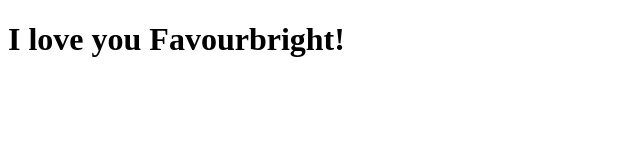
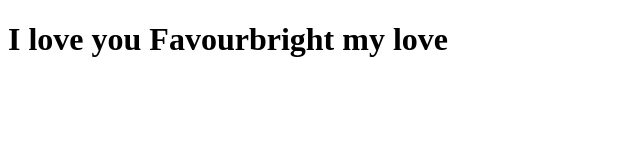
Before and after one commit to iamMarybrightEE/iamMarybrightEE.github.io, a plain HTML site: page index.html in a window 1280 px wide. Shown: the whole page, without its empty margins (0-640 px from the left). Drawn offline with Linux system fonts and the light colour scheme.

Commit message:
Update index.html

```diff
--- a/index.html
+++ b/index.html
@@ -7,6 +7,6 @@
     <title>Document</title>
 </head>
 <body>
-   <h1>  I love you Favourbright! </h1>
+   <h1>  I love you Favourbright my love </h1>
 </body>
 </html>
```
